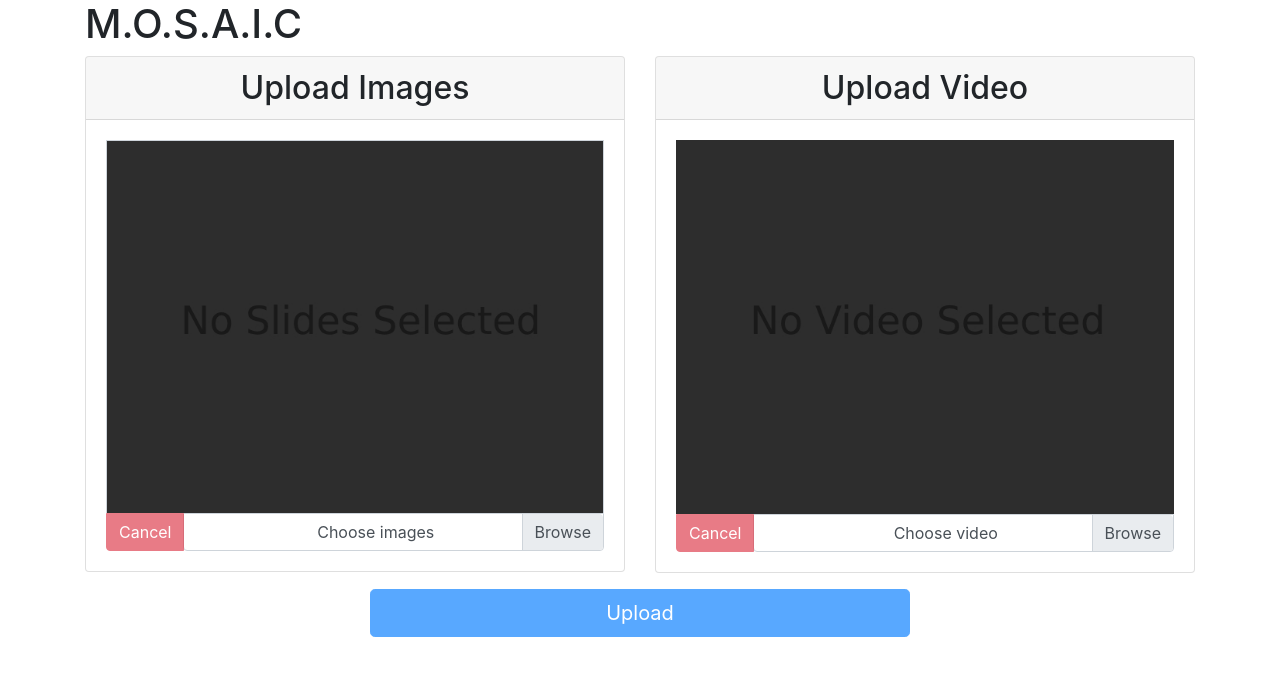
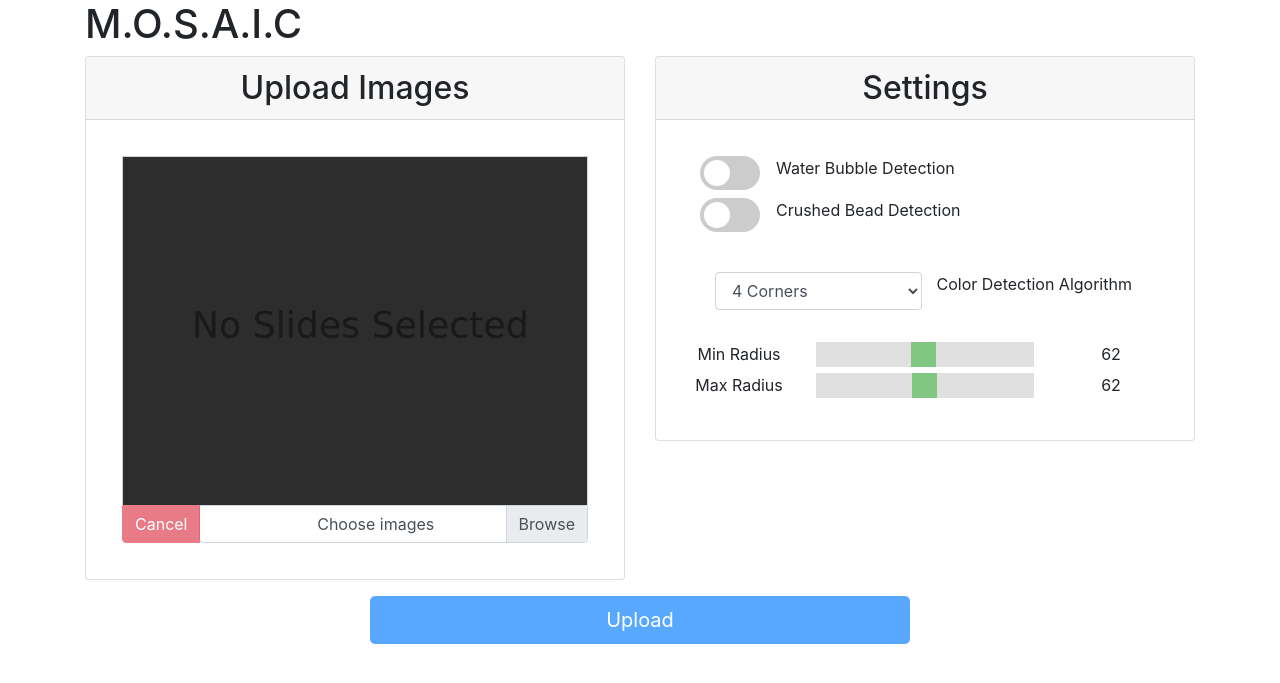
Before and after one commit to Patrick7321/MBv2, a Flask app: page / in a window 1280 px wide. Shown: the top 683 px of the page. Run offline with Flask 2, Linux system fonts and the light colour scheme; some libraries are stand-ins or nearby versions.

Commit message:
Create the settings UI for the home page

```diff
--- a/Server/resources/css/index.css
+++ b/Server/resources/css/index.css
@@ -42,7 +42,7 @@ SOFTWARE.
     border-width: 1px 1px 0px 1px;
 }
 
-#overlay{
+#overlay {
     top: 0px;
     opacity: .5;
     background: black;
@@ -68,3 +68,123 @@ SOFTWARE.
     margin-left: -100px;
     margin-top: -100px;
 }
+
+.card-body {
+    margin: 1em;
+}
+
+.setting-row {
+    margin-top: 2em;
+}
+
+.extra-margin-left {
+    margin-left: .5em !important;
+}
+
+/* From here until slider.round:before references the toggles on the form */
+.switch {
+    position: relative;
+    display: inline-block;
+    width: 60px;
+    height: 34px;
+}
+
+/* Hide default HTML checkbox */
+.switch input {
+    opacity: 0;
+    width: 0;
+    height: 0;
+}
+
+/* The slider */
+.slider {
+    position: absolute;
+    cursor: pointer;
+    top: 0;
+    left: 0;
+    right: 0;
+    bottom: 0;
+    background-color: #ccc;
+    -webkit-transition: .4s;
+    transition: .4s;
+}
+
+.slider:before {
+    position: absolute;
+    content: "";
+    height: 26px;
+    width: 26px;
+    left: 4px;
+    bottom: 4px;
+    background-color: white;
+    -webkit-transition: .4s;
+    transition: .4s;
+}
+
+input:checked + .slider {
+    background-color: #2196F3;
+}
+
+input:focus + .slider {
+    box-shadow: 0 0 1px #2196F3;
+}
+
+input:checked + .slider:before {
+    -webkit-transform: translateX(26px);
+    -ms-transform: translateX(26px);
+    transform: translateX(26px);
+}
+
+/* Rounded sliders */
+.slider.round {
+    border-radius: 34px;
+}
+
+.slider.round:before {
+    border-radius: 50%;
+}
+
+.toggle-label {
+    margin-left: 1em;
+}
+
+
+/* From here to .sliderbar::-moz-range-thumb */
+.slidecontainer {
+    width: 100%; /* Width of the outside container */
+}
+
+/* The slider itself */
+.slidebar {
+    -webkit-appearance: none;  /* Override default CSS styles */
+    appearance: none;
+    width: 100%; /* Full-width */
+    height: 25px; /* Specified height */
+    background: #d3d3d3; /* Grey background */
+    outline: none; /* Remove outline */
+    opacity: 0.7; /* Set transparency (for mouse-over effects on hover) */
+    -webkit-transition: .2s; /* 0.2 seconds transition on hover */
+    transition: opacity .2s;
+}
+
+/* Mouse-over effects */
+.slidebar:hover {
+    opacity: 1; /* Fully shown on mouse-over */
+}
+
+/* The slider handle (use -webkit- (Chrome, Opera, Safari, Edge) and -moz- (Firefox) to override default look) */
+.slidebar::-webkit-slider-thumb {
+    -webkit-appearance: none; /* Override default look */
+    appearance: none;
+    width: 25px; /* Set a specific slider handle width */
+    height: 25px; /* Slider handle height */
+    background: #4CAF50; /* Green background */
+    cursor: pointer; /* Cursor on hover */
+}
+
+.slidebar::-moz-range-thumb {
+    width: 25px; /* Set a specific slider handle width */
+    height: 25px; /* Slider handle height */
+    background: #4CAF50; /* Green background */
+    cursor: pointer; /* Cursor on hover */
+}
--- a/Server/resources/js/index.js
+++ b/Server/resources/js/index.js
@@ -45,6 +45,24 @@ $(document).ready(function() {
             postTimeout: null,
         }
         prevSrc = null;
+
+    let minBeadValue = document.getElementById('min-bead-value');
+    let minSizeSlider = document.getElementById('min-size-slider');
+
+    let maxBeadValue = document.getElementById('max-bead-value');
+    let maxSizeSlider = document.getElementById('max-size-slider');
+
+    minBeadValue.innerText = minSizeSlider.value;
+    maxBeadValue.innerText = maxSizeSlider.value;
+
+    minSizeSlider.oninput = function() {
+        minBeadValue.innerHTML = this.value;
+    }
+
+    maxSizeSlider.oninput = function() {
+        maxBeadValue.innerHTML = this.value;
+    }
+
 
     imageUpload.change(function(e) {
         let invalidFiles;
--- a/Server/templates/index.html
+++ b/Server/templates/index.html
@@ -73,25 +73,79 @@ SOFTWARE. -->
                 </div>
                 <div class='col-6 text-center'>
                     <div class='card'>
-                        <div class='card-header'><h2 class='mb-0'>Upload Video</h2></div>
-                        <div id="video-holder" class='card-body'>
-                            <img id='video-placeholder' class='d-block w-100' src='/resources/imgs/no-video.jpg' alt='No Video'/>
-                            <video class='d-none w-100' width='640' controls>
-                                <source id='video-src' src=''>
-                                    Your browser does not support HTML5 video.
-                            </video>
-                            <form id='video-form' action='/uploadVideo' method='post' enctype='multipart/form-data'>
-                                <div class='input-group'>
-                                    <div class='input-group-prepend'>
-                                        <button class='btn btn-danger cancel-btn' type='button' id='cancel-video' disabled>Cancel</button>
+                        <div class='card-header'><h2 class='mb-0'>Settings</h2></div>
+
+                        <div class='card-body'>
+                            <!-- Toggle for water bubbles -->
+                            <div class='row extra-margin-left'>
+                                <label class="switch">
+                                    <input type="checkbox">
+                                    <span class="slider round"></span>
+                                </label>
+                                <span class='toggle-label'>Water Bubble Detection</span>
+                            </div>
+
+                            <!-- Toggle for Crushed Beads -->
+                            <div class='row extra-margin-left'>
+                                <label class="switch">
+                                    <input type="checkbox">
+                                    <span class="slider round"></span>
+                                </label>
+                                <span class='toggle-label'>Crushed Bead Detection</span>
+                            </div>
+
+                            <!-- Dropdown for Color Algorithm selection -->
+                            <div class='row setting-row extra-margin-left'>
+                                <!--<div class="dropdown">
+                                    <button class="btn btn-secondary dropdown-toggle" type="button" id="dropdownMenuButton" data-toggle="dropdown" aria-haspopup="true" aria-expanded="false">
+                                    Bead Color Algorithm
+                                    </button>
+                                    <div class="dropdown-menu" aria-labelledby="dropdownMenuButton">
+                                        <a class="dropdown-item" href="#">4 Corners</a>
+                                        <a class="dropdown-item" href="#">Middle 10%</a>
+                                        <a class="dropdown-item" href="#">Something else here</a>
                                     </div>
-                                    <div class='custom-file'>
-                                        <input id='video-upload' type='file' class='custom-file-input d-none' name='video' accept='video/mp4' disabled>
-                                        <label id='video-label' class='custom-file-label pr-5' for='video-upload'>Choose video</label>
+                                </div> -->
+                                <div class='col-6'>
+                                    <select class="form-control" id="exampleFormControlSelect1">
+                                            <option>4 Corners</option>
+                                            <option>Middle 10%</option>
+                                            <option>3</option>
+                                    </select>
+                                </div>
+                                <span class='select-label'>Color Detection Algorithm</span>
+                            </div>
+
+                            <!-- Sliders for minimum and maximum bead sizes -->
+                            <div class='row setting-row'>
+                                    <div class='col-3'>
+                                        <span>Min Radius</span>
+                                    </div>
+                                    <div class='col-6'>
+                                        <div class="slidecontainer">
+                                            <input type="range" min="1" max="125" value="62" class="slidebar" id="min-size-slider">
+                                        </div>
+                                    </div>
+                                    <div class='col-3'>
+                                        <span id='min-bead-value'>1</span>
+                                    </div>
+                            </div>
+
+                            <div class='row'>
+                                <div class='col-3'>
+                                    <span>Max Radius</span>
+                                </div>
+                                <div class='col-6'>
+                                    <div class="slidecontainer">
+                                        <input type="range" min="0" max="125" value="62" class="slidebar" id="max-size-slider">
                                     </div>
                                 </div>
-                                <input id='video-mag-input' type='hidden' name='mag-level' value='4X' />
-                            </form>
+                                <div class='col-3'>
+                                    <span id='max-bead-value'>1</span>
+                                </div>
+                            </div>
+
+
                         </div>
                     </div>
                 </div>
--- a/requirements.txt
+++ b/requirements.txt
@@ -1,4 +1,4 @@
-numpy==1.12.1
+numpy==1.14.5
 opencv-python==3.4.3.18
 Flask==1.0.2
 gevent==1.3.6
```
